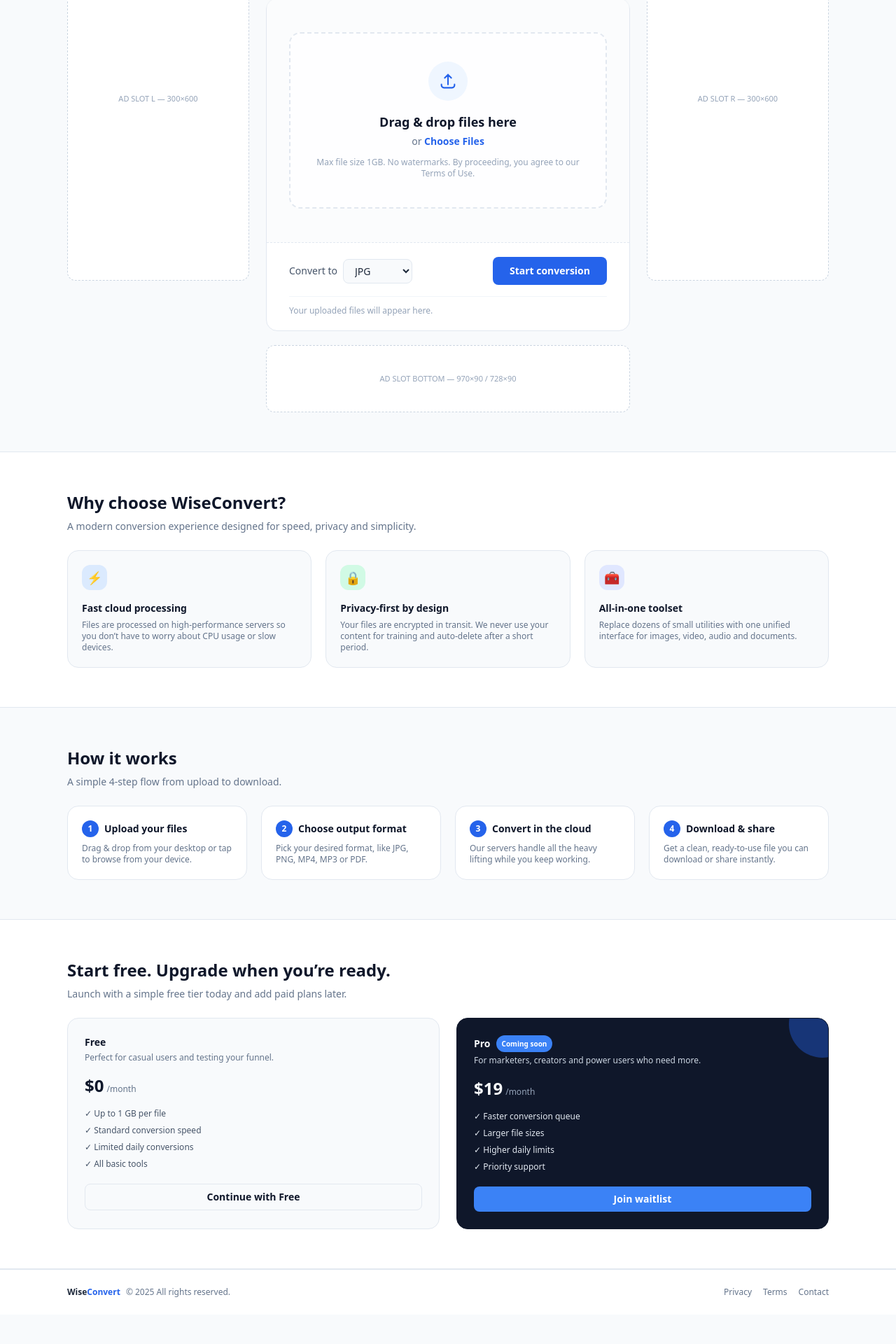
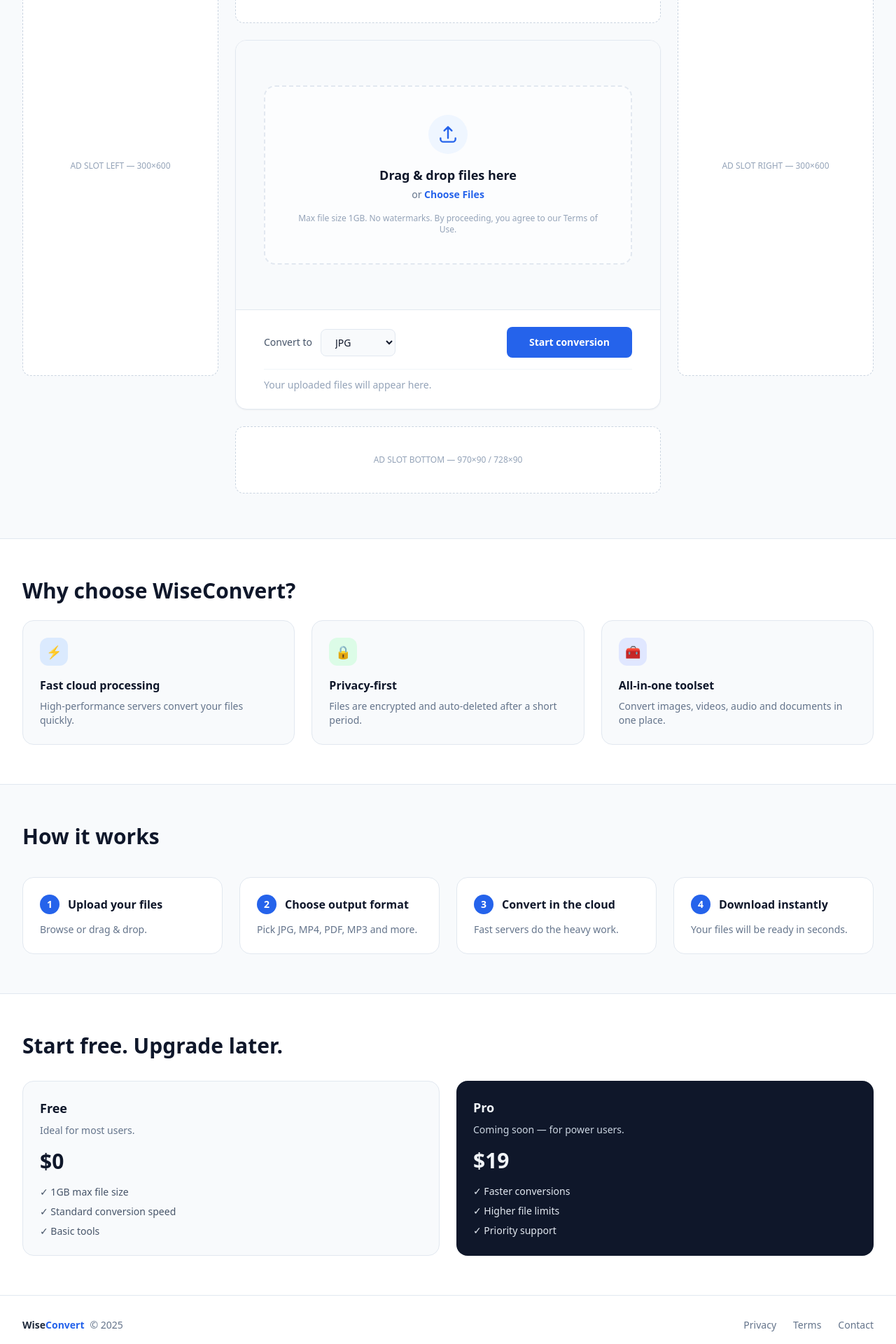
Before and after one commit to boltrsss/wiseconvert, a Next.js app: page / in a window 1280 px wide. Shown: the part 340-2260 px from the top of the page at 70% size. Before the commit the page ends 2218 px from the top, so only its background shows below. Built offline with nearby package versions, Linux system fonts and the light colour scheme.

Commit message:
Update page.tsx

```diff
--- a/app/page.tsx
+++ b/app/page.tsx
@@ -6,19 +6,19 @@ export default function HomePage() {
     <div className="min-h-screen flex flex-col bg-slate-50 text-slate-900">
       {/* Navbar */}
       <header className="border-b border-slate-200 bg-white">
-        <div className="max-w-6xl mx-auto px-4 sm:px-6 lg:px-8 h-16 flex items-center justify-between">
+        <div className="max-w-7xl mx-auto px-6 lg:px-8 h-20 flex items-center justify-between">
           {/* Logo */}
-          <a href="/" className="flex items-center gap-2">
-            <div className="w-8 h-8 rounded-xl bg-blue-600 flex items-center justify-center text-white font-bold text-sm">
+          <a href="/" className="flex items-center gap-3">
+            <div className="w-10 h-10 rounded-xl bg-blue-600 flex items-center justify-center text-white font-bold text-base">
               W
             </div>
-            <span className="text-lg font-semibold tracking-tight">
+            <span className="text-2xl font-semibold tracking-tight">
               Wise<span className="text-blue-600">Convert</span>
             </span>
           </a>
 
           {/* Nav links */}
-          <nav className="hidden md:flex items-center gap-6 text-sm font-medium text-slate-600">
+          <nav className="hidden md:flex items-center gap-8 text-[15px] font-medium text-slate-600">
             <a href="#converter" className="hover:text-blue-600">
               Convert
             </a>
@@ -33,63 +33,60 @@ export default function HomePage() {
             </a>
           </nav>
 
-          {/* Right buttons */}
-          <div className="hidden md:flex items-center gap-3 text-sm font-medium">
-            <button className="px-3 py-1.5 rounded-lg hover:bg-slate-100">
+          <div className="hidden md:flex items-center gap-4 text-[15px] font-medium">
+            <button className="px-4 py-2 rounded-lg hover:bg-slate-100">
               Log in
             </button>
-            <button className="px-4 py-1.5 rounded-lg bg-blue-600 text-white hover:bg-blue-700">
+            <button className="px-5 py-2 rounded-lg bg-blue-600 text-white hover:bg-blue-700">
               Sign up
             </button>
           </div>
         </div>
       </header>
 
-      {/* Main content */}
       <main className="flex-1">
-        {/* ===== File Converter 主區塊（含廣告配置） ===== */}
+        {/* ===== File Converter 主區塊 ===== */}
         <section
           id="converter"
           className="bg-slate-50 border-b border-slate-200"
         >
-          <div className="max-w-6xl mx-auto px-4 sm:px-6 lg:px-8 py-10 lg:py-14">
+          <div className="max-w-7xl mx-auto px-6 lg:px-8 py-12 lg:py-16">
             {/* Title */}
-            <div className="text-center mb-6 lg:mb-8">
-              <h1 className="text-2xl sm:text-3xl font-semibold text-slate-900">
+            <div className="text-center mb-10">
+              <h1 className="text-4xl sm:text-5xl font-semibold text-slate-900">
                 File Converter
               </h1>
-              <p className="mt-2 text-sm sm:text-base text-slate-500">
+              <p className="mt-4 text-lg text-slate-500">
                 Easily convert files from one format to another, online.
               </p>
             </div>
 
-            {/* 三欄：左廣告 / 中央轉檔工具 / 右廣告 */}
-            <div className="grid grid-cols-1 lg:grid-cols-[260px_minmax(0,1fr)_260px] gap-4 lg:gap-6 items-start">
-              {/* 左側直式廣告（桌機才顯示） */}
+            {/* 三欄：左廣告 / 中央工具 / 右廣告 */}
+            <div className="grid grid-cols-1 lg:grid-cols-[280px_minmax(0,1fr)_280px] gap-6">
+              {/* 左側大廣告（桌機） */}
               <div className="hidden lg:block">
-                <div className="w-full h-[520px] rounded-xl border border-dashed border-slate-300 bg-white flex items-center justify-center text-[11px] text-slate-400">
-                  AD SLOT L — 300×600
+                <div className="w-full h-[600px] rounded-xl border border-dashed border-slate-300 bg-white flex items-center justify-center text-xs text-slate-400">
+                  AD SLOT LEFT — 300×600
                 </div>
               </div>
 
-              {/* 中央工具＋橫幅廣告 */}
-              <div className="space-y-4 lg:space-y-5">
+              {/* 中央內容 */}
+              <div className="space-y-6">
                 {/* 上方橫幅廣告 */}
-                <div className="w-full h-20 sm:h-24 rounded-xl border border-dashed border-slate-300 bg-white flex items-center justify-center text-[11px] text-slate-400">
+                <div className="w-full h-24 rounded-xl border border-dashed border-slate-300 bg-white flex items-center justify-center text-xs text-slate-400">
                   AD SLOT TOP — 970×90 / 728×90
                 </div>
 
-                {/* Uploader 主卡片 */}
-                <div className="rounded-2xl border border-slate-200 bg-white">
-                  {/* 大型 Dropzone */}
-                  <div className="border-b border-dashed border-slate-200 bg-slate-50/60">
-                    <div className="px-4 sm:px-8 py-10 sm:py-12">
+                {/* ===== Uploader Card ===== */}
+                <div className="rounded-2xl border border-slate-200 bg-white overflow-hidden shadow-sm">
+                  {/* Dropzone */}
+                  <div className="border-b border-slate-200 bg-slate-50">
+                    <div className="px-6 sm:px-10 py-12 sm:py-16">
                       <div className="mx-auto max-w-xl">
-                        <div className="border-2 border-dashed border-slate-200 rounded-2xl bg-white/70 px-4 py-8 sm:px-8 sm:py-10 flex flex-col items-center justify-center text-center">
-                          <div className="w-12 h-12 sm:w-14 sm:h-14 rounded-full bg-blue-50 flex items-center justify-center mb-4">
+                        <div className="border-2 border-dashed border-slate-200 rounded-2xl bg-white/60 p-10 flex flex-col items-center text-center">
+                          <div className="w-14 h-14 rounded-full bg-blue-50 flex items-center justify-center mb-4">
                             <svg
-                              xmlns="http://www.w3.org/2000/svg"
-                              className="w-7 h-7 text-blue-600"
+                              className="w-8 h-8 text-blue-600"
                               fill="none"
                               viewBox="0 0 24 24"
                               stroke="currentColor"
@@ -103,36 +100,35 @@ export default function HomePage() {
                             </svg>
                           </div>
 
-                          <p className="text-base sm:text-lg font-semibold text-slate-900">
+                          <p className="text-lg font-semibold text-slate-900">
                             Drag &amp; drop files here
                           </p>
-                          <p className="mt-1 text-xs sm:text-sm text-slate-500">
+                          <p className="mt-1 text-sm text-slate-500">
                             or{" "}
-                            <span className="text-blue-600 font-semibold">
+                            <span className="text-blue-600 font-semibold cursor-pointer">
                               Choose Files
                             </span>
                           </p>
 
-                          {/* 這裡未來可以改成你的 <FileUpload /> component */}
-                          <input type="file" multiple className="hidden" />
+                          <input type="file" className="hidden" />
 
-                          <p className="mt-3 text-[11px] sm:text-xs text-slate-400">
-                            Max file size 1GB. No watermarks. By proceeding,
-                            you agree to our Terms of Use.
+                          <p className="mt-4 text-xs text-slate-400">
+                            Max file size 1GB. No watermarks. By proceeding, you
+                            agree to our Terms of Use.
                           </p>
                         </div>
                       </div>
                     </div>
                   </div>
 
-                  {/* 下方設定列：格式選擇 + CTA */}
-                  <div className="px-4 sm:px-8 py-4 sm:py-5">
-                    <div className="flex flex-col sm:flex-row sm:items-center sm:justify-between gap-4">
-                      <div className="flex flex-wrap items-center gap-2 text-xs sm:text-sm">
-                        <span className="font-medium text-slate-600">
+                  {/* 底部設定列 */}
+                  <div className="px-6 sm:px-10 py-6">
+                    <div className="flex flex-col sm:flex-row sm:items-center sm:justify-between gap-5">
+                      <div className="flex items-center gap-3">
+                        <span className="text-sm font-medium text-slate-600">
                           Convert to
                         </span>
-                        <select className="rounded-lg border border-slate-200 bg-slate-50 px-3 py-1.5 text-sm text-slate-800 focus:outline-none focus:ring-2 focus:ring-blue-500 focus:border-blue-500">
+                        <select className="rounded-lg border border-slate-200 bg-slate-50 px-4 py-2 text-sm focus:ring-blue-500">
                           <optgroup label="Images">
                             <option>JPG</option>
                             <option>PNG</option>
@@ -153,30 +149,29 @@ export default function HomePage() {
                         </select>
                       </div>
 
-                      <button className="inline-flex justify-center items-center rounded-lg bg-blue-600 text-white text-sm font-semibold px-6 py-2.5 hover:bg-blue-700">
+                      <button className="inline-flex justify-center items-center rounded-lg bg-blue-600 text-white text-sm font-semibold px-8 py-3 hover:bg-blue-700">
                         Start conversion
                       </button>
                     </div>
 
-                    {/* 檔案列表 placeholder：之後可以塞 ConversionQueue */}
                     <div className="mt-4 border-t border-slate-100 pt-3">
-                      <p className="text-xs text-slate-400">
+                      <p className="text-sm text-slate-400">
                         Your uploaded files will appear here.
                       </p>
                     </div>
                   </div>
                 </div>
 
-                {/* 下方橫幅廣告 */}
-                <div className="w-full h-20 sm:h-24 rounded-xl border border-dashed border-slate-300 bg-white flex items-center justify-center text-[11px] text-slate-400">
+                {/* 下方橫幅 */}
+                <div className="w-full h-24 rounded-xl border border-dashed border-slate-300 bg-white flex items-center justify-center text-xs text-slate-400">
                   AD SLOT BOTTOM — 970×90 / 728×90
                 </div>
               </div>
 
-              {/* 右側直式廣告（桌機才顯示） */}
+              {/* 右側大廣告 */}
               <div className="hidden lg:block">
-                <div className="w-full h-[520px] rounded-xl border border-dashed border-slate-300 bg-white flex items-center justify-center text-[11px] text-slate-400">
-                  AD SLOT R — 300×600
+                <div className="w-full h-[600px] rounded-xl border border-dashed border-slate-300 bg-white flex items-center justify-center text-xs text-slate-400">
+                  AD SLOT RIGHT — 300×600
                 </div>
               </div>
             </div>
@@ -184,58 +179,46 @@ export default function HomePage() {
         </section>
 
         {/* ===== Why WiseConvert ===== */}
-        <section
-          id="why"
-          className="py-10 lg:py-14 bg-white border-b border-slate-200"
-        >
-          <div className="max-w-6xl mx-auto px-4 sm:px-6 lg:px-8">
-            <div className="max-w-2xl mb-6">
-              <h2 className="text-xl sm:text-2xl font-semibold text-slate-900">
-                Why choose WiseConvert?
-              </h2>
-              <p className="mt-2 text-sm text-slate-500">
-                A modern conversion experience designed for speed, privacy and
-                simplicity.
-              </p>
-            </div>
+        <section id="why" className="py-14 bg-white border-b border-slate-200">
+          <div className="max-w-7xl mx-auto px-6 lg:px-8">
+            <h2 className="text-3xl font-semibold text-slate-900 mb-6">
+              Why choose WiseConvert?
+            </h2>
 
-            <div className="grid sm:grid-cols-2 lg:grid-cols-3 gap-5">
-              <div className="p-5 rounded-2xl bg-slate-50 border border-slate-200">
-                <div className="w-9 h-9 rounded-xl bg-blue-100 text-blue-700 flex items-center justify-center mb-4 text-lg">
+            <div className="grid sm:grid-cols-2 lg:grid-cols-3 gap-6">
+              <div className="p-6 rounded-2xl bg-slate-50 border border-slate-200">
+                <div className="w-10 h-10 rounded-xl bg-blue-100 text-blue-700 flex items-center justify-center mb-4 text-lg">
                   ⚡
                 </div>
-                <h3 className="text-sm font-semibold text-slate-900 mb-1.5">
+                <h3 className="text-base font-semibold text-slate-900 mb-2">
                   Fast cloud processing
                 </h3>
-                <p className="text-xs text-slate-500">
-                  Files are processed on high-performance servers so you don’t
-                  have to worry about CPU usage or slow devices.
+                <p className="text-sm text-slate-500">
+                  High-performance servers convert your files quickly.
                 </p>
               </div>
 
-              <div className="p-5 rounded-2xl bg-slate-50 border border-slate-200">
-                <div className="w-9 h-9 rounded-xl bg-emerald-100 text-emerald-700 flex items-center justify-center mb-4 text-lg">
+              <div className="p-6 rounded-2xl bg-slate-50 border border-slate-200">
+                <div className="w-10 h-10 rounded-xl bg-green-100 text-green-700 flex items-center justify-center mb-4 text-lg">
                   🔒
                 </div>
-                <h3 className="text-sm font-semibold text-slate-900 mb-1.5">
-                  Privacy-first by design
+                <h3 className="text-base font-semibold text-slate-900 mb-2">
+                  Privacy-first
                 </h3>
-                <p className="text-xs text-slate-500">
-                  Your files are encrypted in transit. We never use your content
-                  for training and auto-delete after a short period.
+                <p className="text-sm text-slate-500">
+                  Files are encrypted and auto-deleted after a short period.
                 </p>
               </div>
 
-              <div className="p-5 rounded-2xl bg-slate-50 border border-slate-200">
-                <div className="w-9 h-9 rounded-xl bg-indigo-100 text-indigo-700 flex items-center justify-center mb-4 text-lg">
+              <div className="p-6 rounded-2xl bg-slate-50 border border-slate-200">
+                <div className="w-10 h-10 rounded-xl bg-indigo-100 text-indigo-700 flex items-center justify-center mb-4 text-lg">
                   🧰
                 </div>
-                <h3 className="text-sm font-semibold text-slate-900 mb-1.5">
+                <h3 className="text-base font-semibold text-slate-900 mb-2">
                   All-in-one toolset
                 </h3>
-                <p className="text-xs text-slate-500">
-                  Replace dozens of small utilities with one unified interface
-                  for images, video, audio and documents.
+                <p className="text-sm text-slate-500">
+                  Convert images, videos, audio and documents in one place.
                 </p>
               </div>
             </div>
@@ -245,126 +228,91 @@ export default function HomePage() {
         {/* ===== How it works ===== */}
         <section
           id="how-it-works"
-          className="py-10 lg:py-14 bg-slate-50 border-b border-slate-200"
+          className="py-14 bg-slate-50 border-b border-slate-200"
         >
-          <div className="max-w-6xl mx-auto px-4 sm:px-6 lg:px-8">
-            <div className="max-w-2xl mb-6">
-              <h2 className="text-xl sm:text-2xl font-semibold text-slate-900">
-                How it works
-              </h2>
-              <p className="mt-2 text-sm text-slate-500">
-                A simple 4-step flow from upload to download.
-              </p>
-            </div>
+          <div className="max-w-7xl mx-auto px-6 lg:px-8">
+            <h2 className="text-3xl font-semibold text-slate-900 mb-10">
+              How it works
+            </h2>
 
-            <div className="grid sm:grid-cols-2 lg:grid-cols-4 gap-5">
+            <div className="grid sm:grid-cols-2 lg:grid-cols-4 gap-6">
               {[
                 {
                   step: 1,
                   title: "Upload your files",
-                  desc: "Drag & drop from your desktop or tap to browse from your device.",
+                  desc: "Browse or drag & drop.",
                 },
                 {
                   step: 2,
                   title: "Choose output format",
-                  desc: "Pick your desired format, like JPG, PNG, MP4, MP3 or PDF.",
+                  desc: "Pick JPG, MP4, PDF, MP3 and more.",
                 },
                 {
                   step: 3,
                   title: "Convert in the cloud",
-                  desc: "Our servers handle all the heavy lifting while you keep working.",
+                  desc: "Fast servers do the heavy work.",
                 },
                 {
                   step: 4,
-                  title: "Download & share",
-                  desc: "Get a clean, ready-to-use file you can download or share instantly.",
+                  title: "Download instantly",
+                  desc: "Your files will be ready in seconds.",
                 },
               ].map((item) => (
                 <div
                   key={item.step}
-                  className="p-5 rounded-2xl bg-white border border-slate-200"
+                  className="p-6 rounded-2xl bg-white border border-slate-200"
                 >
-                  <div className="flex items-center gap-2 mb-2">
-                    <span className="w-6 h-6 rounded-full bg-blue-600 text-white text-xs flex items-center justify-center font-semibold">
+                  <div className="flex items-center gap-3 mb-3">
+                    <span className="w-7 h-7 rounded-full bg-blue-600 text-white text-sm flex items-center justify-center font-semibold">
                       {item.step}
                     </span>
-                    <h3 className="text-sm font-semibold text-slate-900">
+                    <h3 className="text-base font-semibold text-slate-900">
                       {item.title}
                     </h3>
                   </div>
-                  <p className="text-xs text-slate-500">{item.desc}</p>
+                  <p className="text-sm text-slate-500">{item.desc}</p>
                 </div>
               ))}
             </div>
           </div>
         </section>
 
-        {/* ===== Pricing 簡單 teaser ===== */}
-        <section
-          id="pricing"
-          className="py-10 lg:py-14 bg-white border-b border-slate-200"
-        >
-          <div className="max-w-6xl mx-auto px-4 sm:px-6 lg:px-8">
-            <div className="max-w-2xl mb-6">
-              <h2 className="text-xl sm:text-2xl font-semibold text-slate-900">
-                Start free. Upgrade when you’re ready.
-              </h2>
-              <p className="mt-2 text-sm text-slate-500">
-                Launch with a simple free tier today and add paid plans later.
-              </p>
-            </div>
+        {/* ===== Pricing ===== */}
+        <section id="pricing" className="py-14 bg-white">
+          <div className="max-w-7xl mx-auto px-6 lg:px-8">
+            <h2 className="text-3xl font-semibold text-slate-900 mb-8">
+              Start free. Upgrade later.
+            </h2>
 
             <div className="grid md:grid-cols-2 gap-6">
               {/* Free */}
               <div className="p-6 rounded-2xl bg-slate-50 border border-slate-200">
-                <h3 className="text-sm font-semibold text-slate-900 mb-1">
+                <h3 className="text-lg font-semibold text-slate-900 mb-2">
                   Free
                 </h3>
-                <p className="text-xs text-slate-500 mb-4">
-                  Perfect for casual users and testing your funnel.
+                <p className="text-sm text-slate-500 mb-4">
+                  Ideal for most users.
                 </p>
-                <div className="flex items-baseline gap-1 mb-4">
-                  <span className="text-2xl font-semibold text-slate-900">
-                    $0
-                  </span>
-                  <span className="text-xs text-slate-500">/month</span>
-                </div>
-                <ul className="space-y-2 text-xs text-slate-600 mb-5">
-                  <li>✓ Up to 1 GB per file</li>
+                <p className="text-3xl font-bold">$0</p>
+                <ul className="mt-4 space-y-2 text-sm text-slate-600">
+                  <li>✓ 1GB max file size</li>
                   <li>✓ Standard conversion speed</li>
-                  <li>✓ Limited daily conversions</li>
-                  <li>✓ All basic tools</li>
+                  <li>✓ Basic tools</li>
                 </ul>
-                <button className="w-full py-2 rounded-lg border border-slate-200 text-sm font-semibold hover:bg-slate-100">
-                  Continue with Free
-                </button>
               </div>
 
               {/* Pro */}
-              <div className="p-6 rounded-2xl bg-slate-900 text-slate-50 border border-slate-900 relative overflow-hidden">
-                <div className="absolute -right-10 -top-10 w-24 h-24 rounded-full bg-blue-600/40 pointer-events-none" />
-                <h3 className="text-sm font-semibold mb-1 flex items-center gap-2">
-                  Pro
-                  <span className="text-[10px] font-semibold px-2 py-0.5 rounded-full bg-blue-500 text-white">
-                    Coming soon
-                  </span>
-                </h3>
-                <p className="text-xs text-slate-300 mb-4">
-                  For marketers, creators and power users who need more.
+              <div className="p-6 rounded-2xl bg-slate-900 text-slate-100">
+                <h3 className="text-lg font-semibold mb-2">Pro</h3>
+                <p className="text-sm text-slate-300 mb-4">
+                  Coming soon — for power users.
                 </p>
-                <div className="flex items-baseline gap-1 mb-4">
-                  <span className="text-2xl font-semibold">$19</span>
-                  <span className="text-xs text-slate-400">/month</span>
-                </div>
-                <ul className="space-y-2 text-xs text-slate-200 mb-5">
-                  <li>✓ Faster conversion queue</li>
-                  <li>✓ Larger file sizes</li>
-                  <li>✓ Higher daily limits</li>
+                <p className="text-3xl font-bold">$19</p>
+                <ul className="mt-4 space-y-2 text-sm text-slate-200">
+                  <li>✓ Faster conversions</li>
+                  <li>✓ Higher file limits</li>
                   <li>✓ Priority support</li>
                 </ul>
-                <button className="w-full py-2 rounded-lg bg-blue-500 text-white text-sm font-semibold hover:bg-blue-600">
-                  Join waitlist
-                </button>
               </div>
             </div>
           </div>
@@ -373,23 +321,22 @@ export default function HomePage() {
 
       {/* Footer */}
       <footer className="border-t border-slate-200 bg-white">
-        <div className="max-w-6xl mx-auto px-4 sm:px-6 lg:px-8 py-6 flex flex-col sm:flex-row items-center justify-between gap-3 text-xs text-slate-500">
+        <div className="max-w-7xl mx-auto px-6 lg:px-8 py-8 flex flex-col sm:flex-row justify-between text-sm text-slate-500">
           <div className="flex items-center gap-2">
             <span className="font-semibold text-slate-800">
               Wise<span className="text-blue-600">Convert</span>
             </span>
-            <span>
-              © {new Date().getFullYear()} All rights reserved.
-            </span>
+            © {new Date().getFullYear()}
           </div>
-          <div className="flex items-center gap-4">
-            <a href="#" className="hover:text-blue-600">
+
+          <div className="flex items-center gap-6">
+            <a className="hover:text-blue-600" href="#">
               Privacy
             </a>
-            <a href="#" className="hover:text-blue-600">
+            <a className="hover:text-blue-600" href="#">
               Terms
             </a>
-            <a href="#" className="hover:text-blue-600">
+            <a className="hover:text-blue-600" href="#">
               Contact
             </a>
           </div>
```
